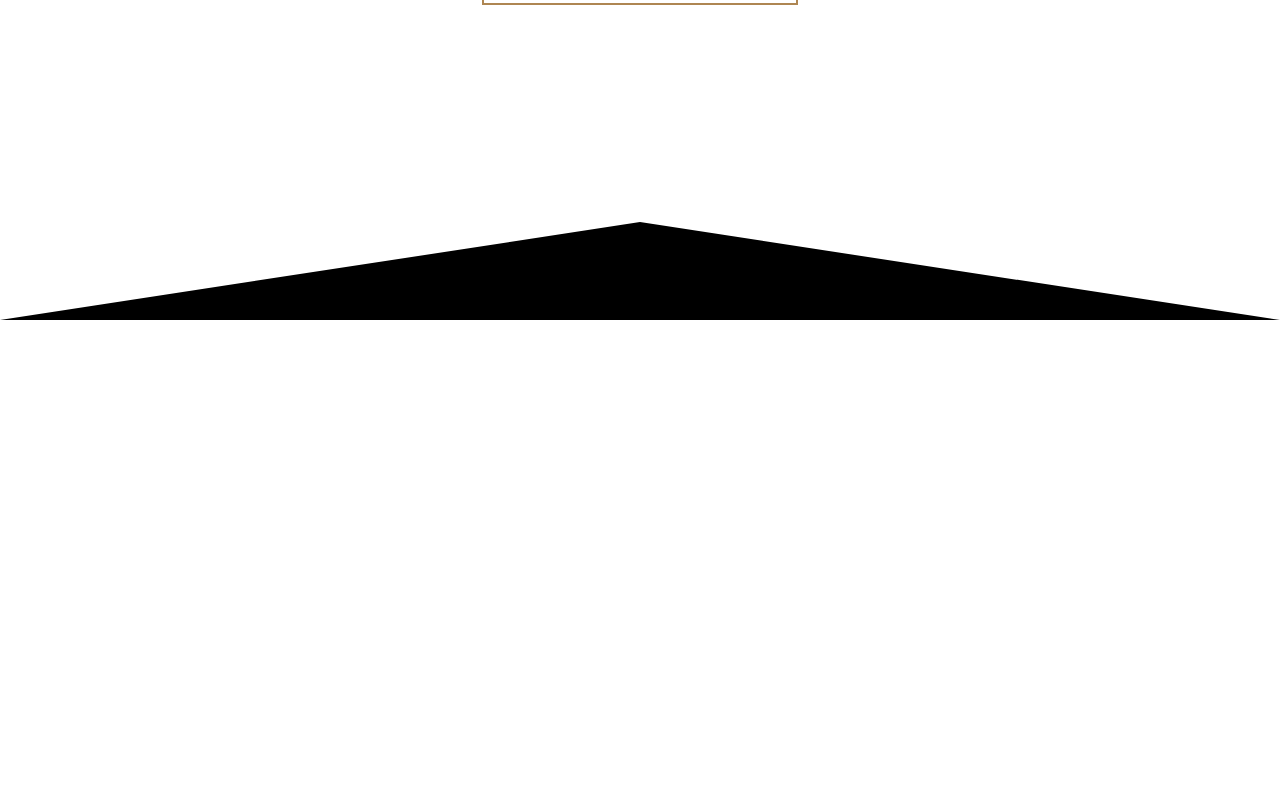
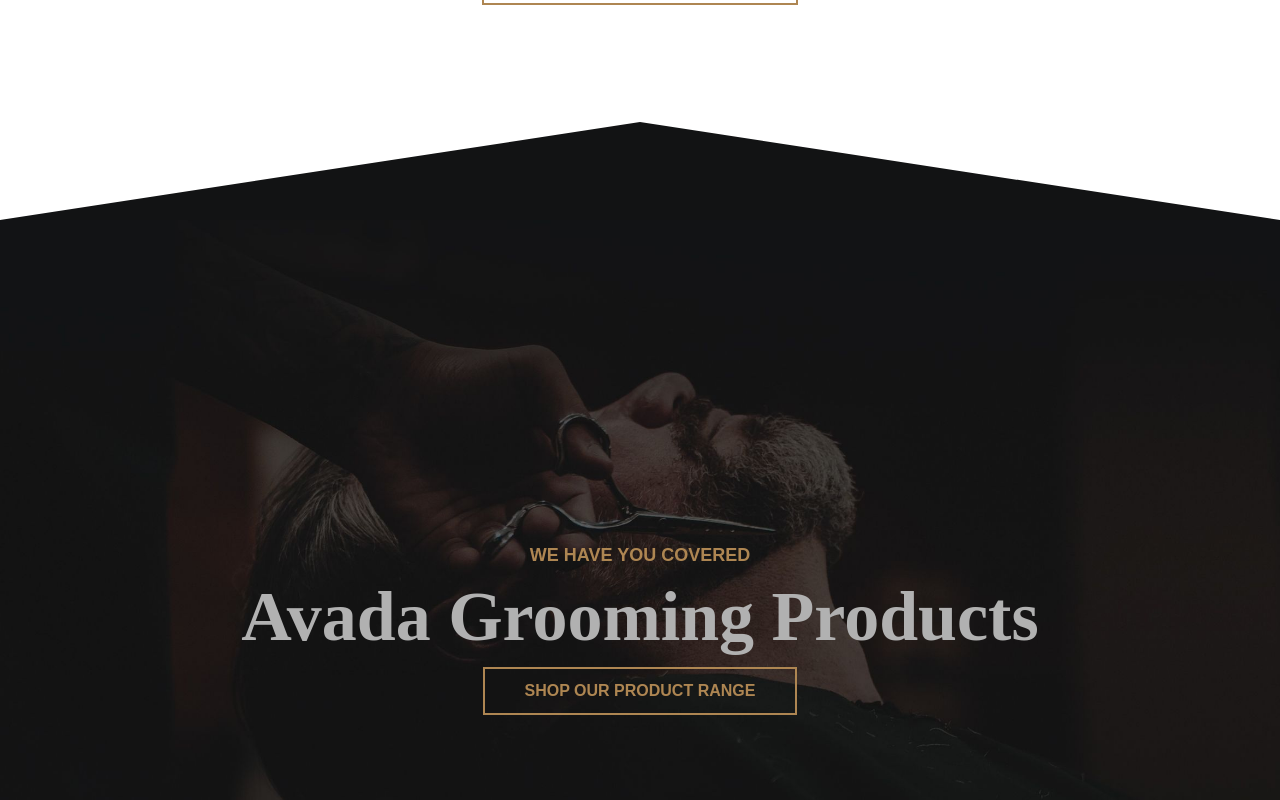
Before and after one commit to GianmarcoRuffi/proj-html-vuejs, a Vue app: page / in a window 1280 px wide. Shown: the part 1880-2680 px from the top of the page. Before the commit the page ends 2200 px from the top, so only its background shows below. Built offline with nearby package versions, Linux system fonts and the light colour scheme; a small style sheet from the web is missing.

Commit message:
Products

```diff
--- a/src/App.vue
+++ b/src/App.vue
@@ -3,6 +3,7 @@
     <Header />
     <Award />
     <services />
+    <products />
   </div>
 </template>
 
@@ -10,10 +11,11 @@
 import Header from "./components/Header.vue";
 import Award from "./components/Award.vue";
 import Services from "./components/Services.vue";
+import Products from "./components/Products.vue";
 
 export default {
   name: "App",
-  components: { Header, Award, Services },
+  components: { Header, Award, Services, Products },
 };
 </script>
 
--- /dev/null
+++ b/src/components/Products.vue
@@ -0,0 +1,43 @@
+<template>
+  <section id="products">
+    <div
+      class="container h-100 d-flex flex-column justify-content-center align-items-center"
+    >
+      <div class="row">
+        <titles text1="We have you covered" text2="Avada Grooming Products" />
+      </div>
+
+      <div class="row"><my-button text="Shop our product range" /></div>
+    </div>
+  </section>
+</template>
+
+<script>
+import myButton from "./myButton.vue";
+import Titles from "./Titles.vue";
+export default {
+  components: { myButton, Titles },
+  name: "Products",
+};
+</script>
+
+<style scoped lang="scss">
+@import "./src/styles/vars.scss";
+
+#products {
+  height: 920px;
+  position: relative;
+  color: white;
+  background-position: top;
+  background-size: cover;
+  background-image: url("../assets/img/avadabarbers-reviewsbackground.jpg");
+}
+
+.container.h-100 {
+  padding-bottom: 100px;
+}
+
+.ochre {
+  color: $ochre;
+}
+</style>
--- a/src/components/Services.vue
+++ b/src/components/Services.vue
@@ -8,7 +8,6 @@
       </div>
       <div class="row"><my-button text="Read about our services" /></div>
     </div>
-
     <div class="triangle">
       <svg
         class="fusion-big-triangle-candy"
@@ -18,7 +17,7 @@
         height="100"
         viewBox="0 0 100 100"
         preserveAspectRatio="none"
-        style="fill: ##121314; padding: 0"
+        style="fill: #121314; padding: 0"
       >
         <path d="M0 100 L50 2 L100 100 Z"></path>
       </svg>
@@ -40,5 +39,13 @@
 
 #services {
   height: 600px;
+  position: relative;
+}
+
+.triangle {
+  position: absolute;
+  bottom: 0;
+  width: 100vw;
+  // transform: rotate(180deg);
 }
 </style>
```
